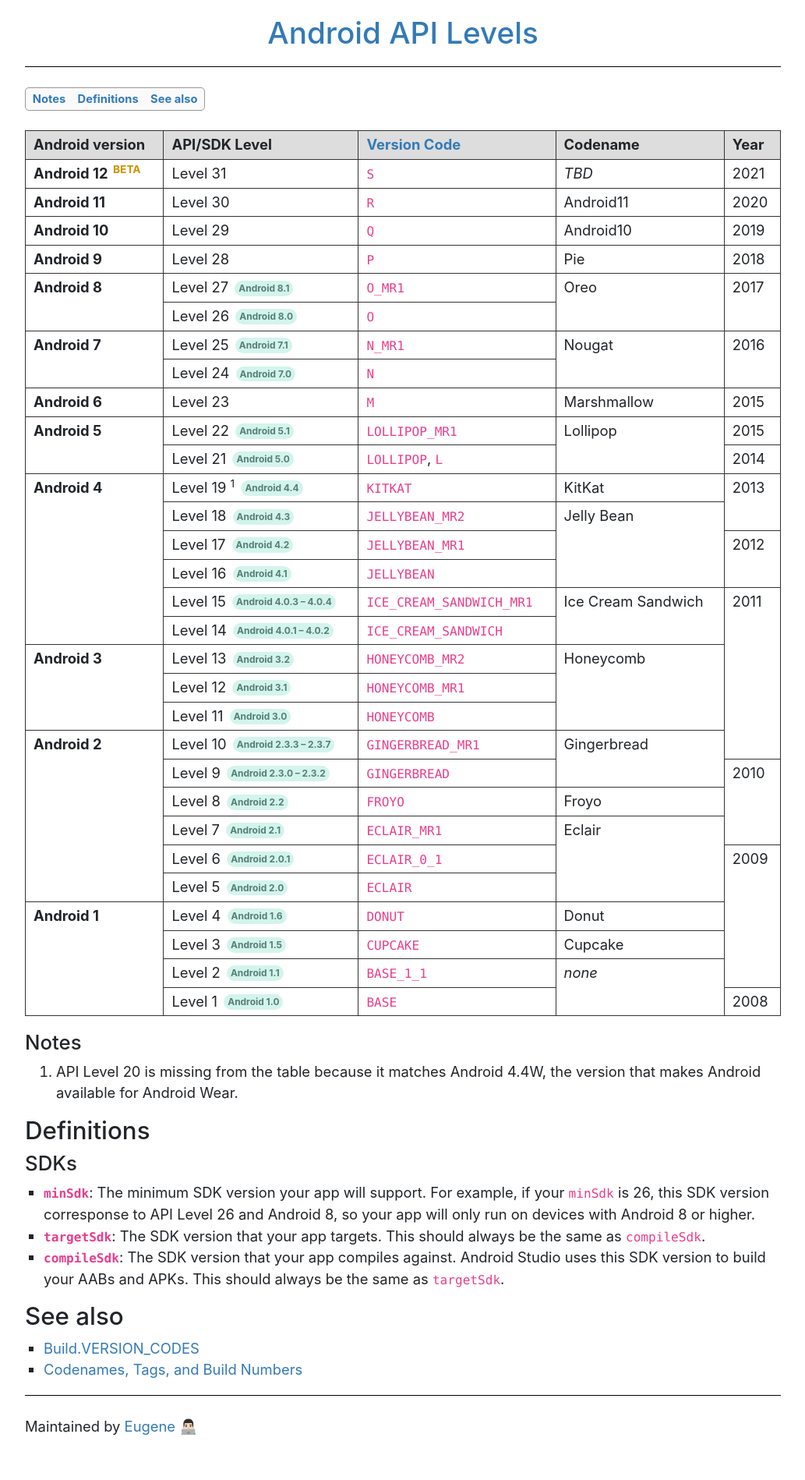
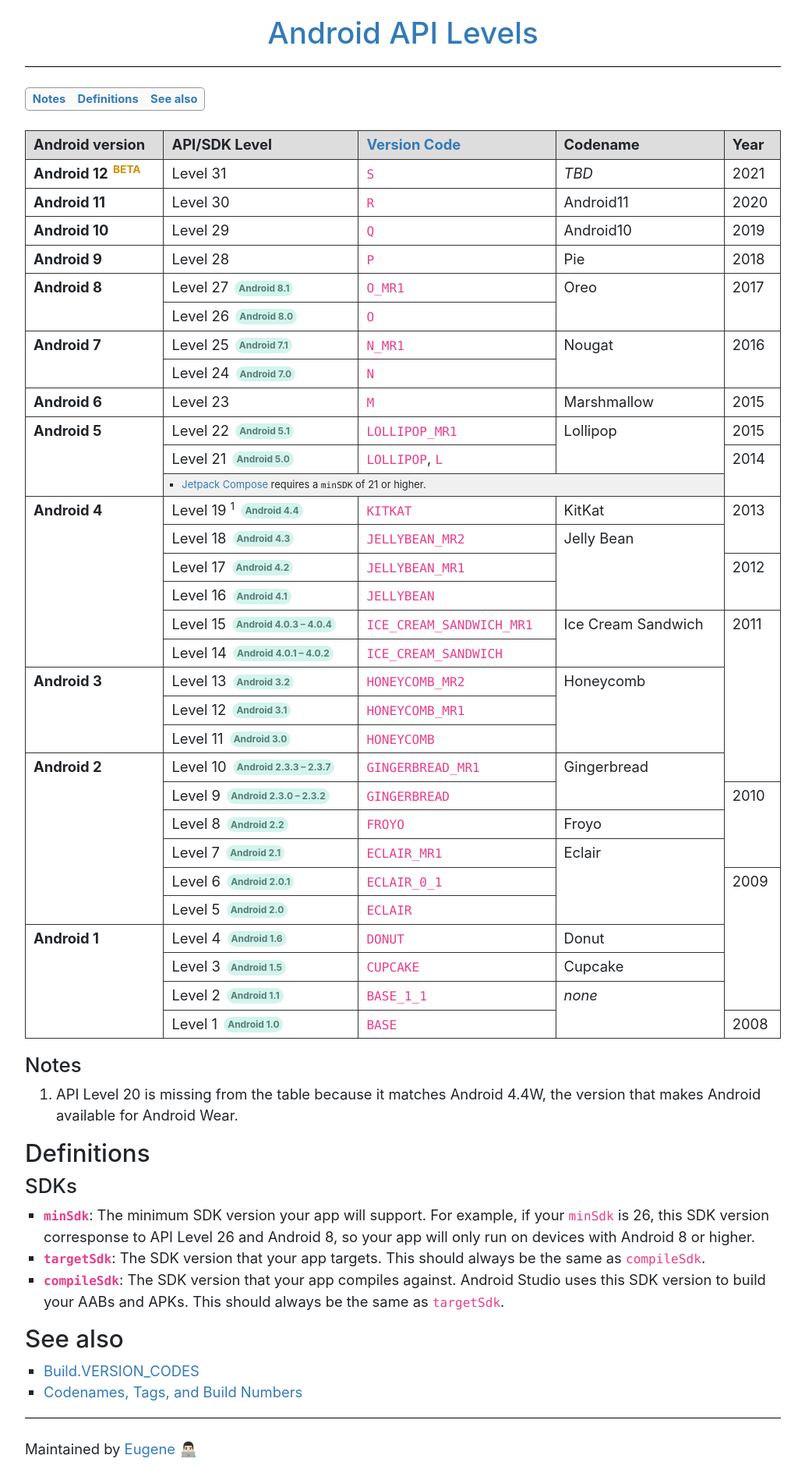
Before and after one commit to ebelinski/apilevels, a Jekyll site: the page built from index.md, in a window 1280 px wide. Shown: the whole page at 78% size, without its empty margins (123-1156 px from the left). Built offline with Jekyll 4.4.1, drawn with Linux system fonts in a browser that asks for light colours; before the commit the page ends 1870 px from its top, so only the background shows below that.

Commit message:
Added note about Jetpack Compose minimum SDK.

```diff
--- a/css/main.scss
+++ b/css/main.scss
@@ -238,3 +238,17 @@
   vertical-align: 10%;
   margin-left: 3px;
 }
+
+.table-notes {
+  ul {
+    margin: 0em;
+    padding-left: 1em;
+  }
+
+  code {
+    color: #222;
+  }
+
+  font-size: 70%;
+  background-color: #f0f0f0;
+}
--- a/index.md
+++ b/index.md
@@ -74,7 +74,7 @@
     <td>2015</td>
   </tr>
   <tr>
-    <td rowspan="2"><b>Android 5</b></td>
+    <td rowspan="3"><b>Android 5</b></td>
     <td>Level 22 <span class="subversion">Android 5.1</span></td>
     <td><code>LOLLIPOP_MR1</code></td>
     <td rowspan="2">Lollipop</td>
@@ -83,8 +83,13 @@
   <tr>
     <td>Level 21 <span class="subversion">Android 5.0</span></td>
     <td><code>LOLLIPOP</code>, <code>L</code></td>
-    <td>2014</td>
+    <td rowspan="2">2014</td>
   </tr>
+  <tr class="table-notes"><td colspan="3">
+    <ul>
+      <li><a href="https://developer.android.com/jetpack/compose">Jetpack Compose</a> requires a <code>minSDK</code> of 21 or higher.</li>
+    </ul>
+  </td></tr>
   <tr>
     <td rowspan="6"><b>Android 4</b></td>
     <td>Level 19 <sup>1</sup> <span class="subversion">Android 4.4</span></td>
```
